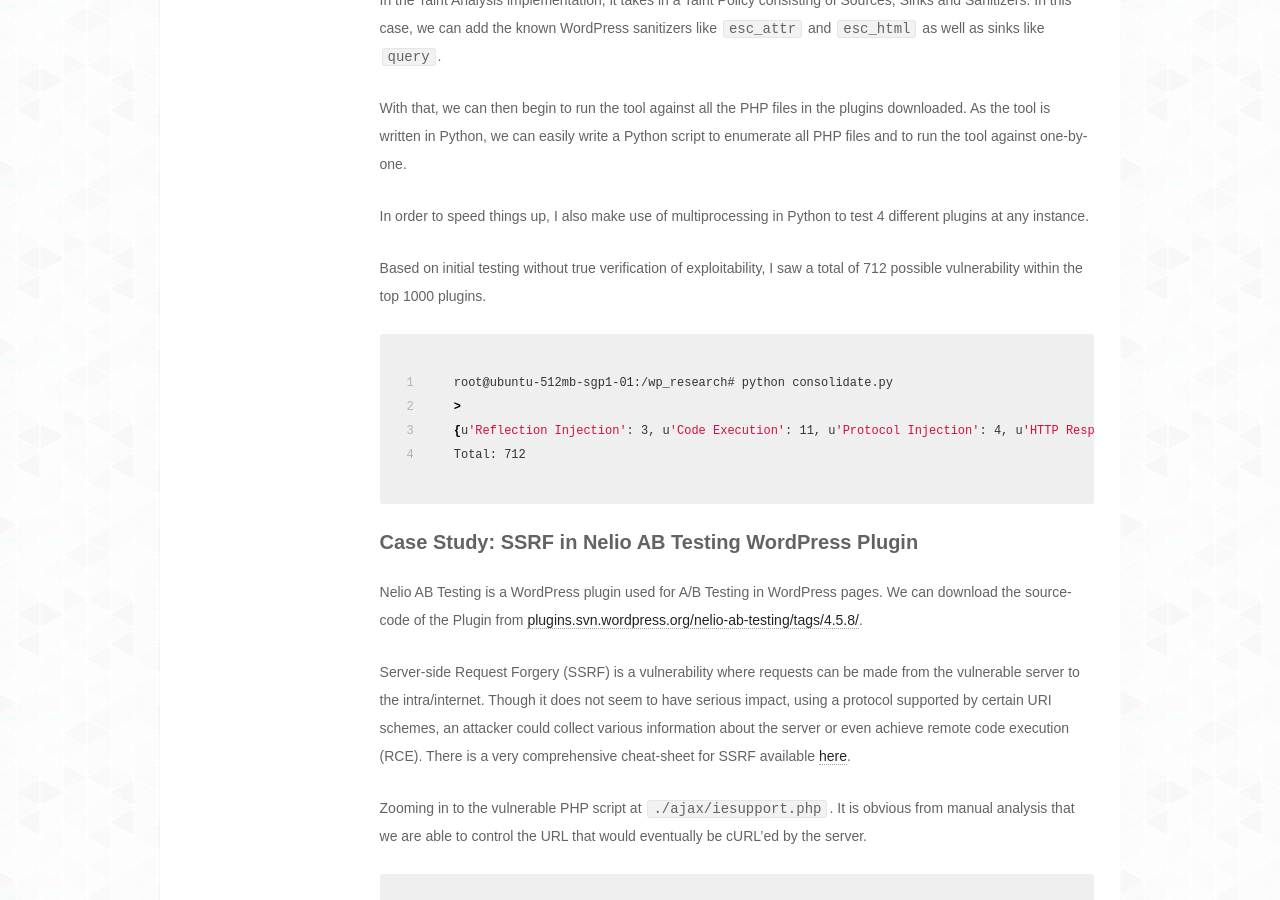
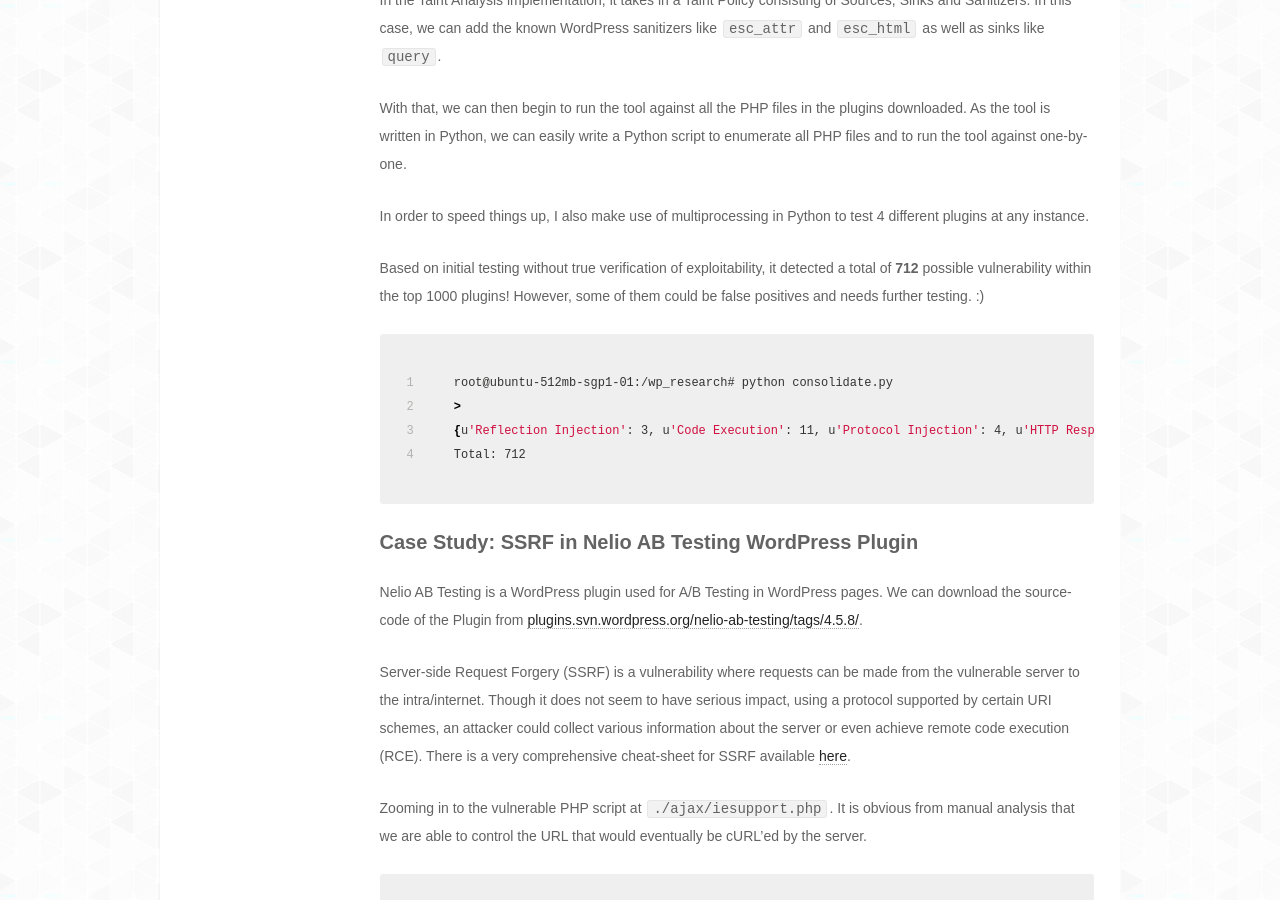
Before and after one commit to quanyang/quanyang.github.io, a Jekyll site: the page built from _posts/blog/2016-12-08-part-1-continuous-pwning.md, in a window 1280 px wide and 900 px high, scrolled down 1789 px. Built offline with Jekyll 4.4.1, drawn with Linux system fonts in a browser that asks for light colours; nearby versions of some CDN libraries; comment, search, counter and statistics services are not loaded.

Commit message:
Update again

```diff
--- a/_posts/blog/2016-12-08-part-1-continuous-pwning.md
+++ b/_posts/blog/2016-12-08-part-1-continuous-pwning.md
@@ -59,7 +59,7 @@
 
 In order to speed things up, I also make use of multiprocessing in Python to test 4 different plugins at any instance.
 
-Based on initial testing without true verification of exploitability, I saw a total of 712 possible vulnerability within the top 1000 plugins.
+Based on initial testing without true verification of exploitability, it detected a total of **712** possible vulnerability within the top 1000 plugins! However, some of them could be false positives and needs further testing. :)
 
 {% highlight bash linenos %}
 root@ubuntu-512mb-sgp1-01:/wp_research# python consolidate.py
```
